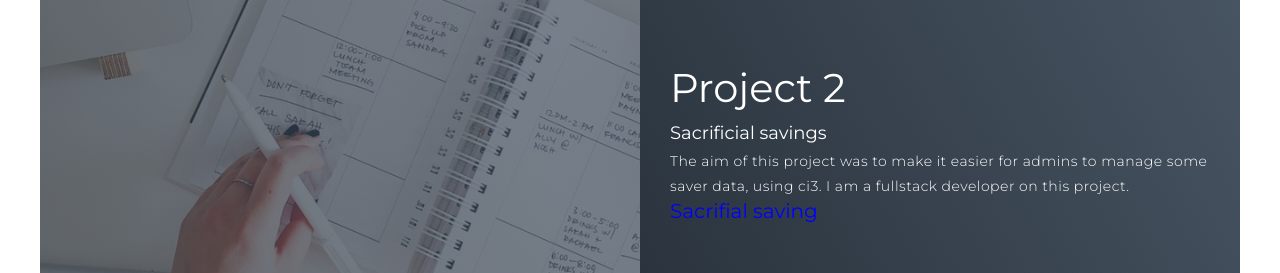
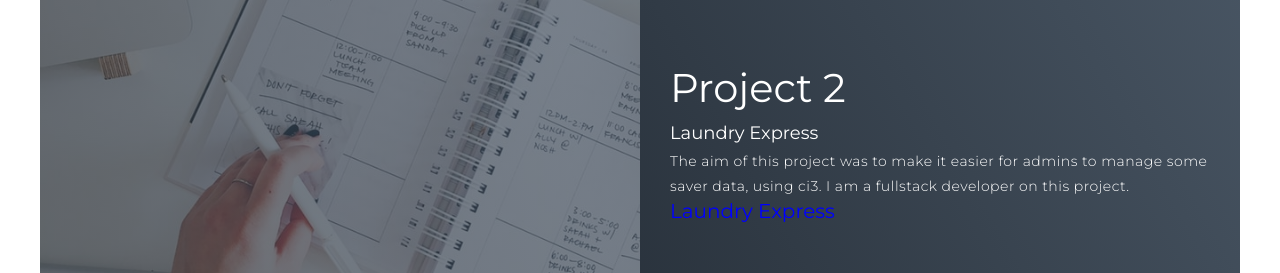
Before and after one commit to Attaptc/portfolio, a plain HTML site: page index.html in a window 1280 px wide. Shown: the part 2280-2553 px from the top of the page. Drawn offline with Linux system fonts and the light colour scheme.

Commit message:
Update index.html

```diff
--- a/index.html
+++ b/index.html
@@ -111,11 +111,11 @@
         <div class="project-item">
           <div class="project-info">
             <h1>Project 2</h1>
-            <h2> Sacrificial savings</h2>
+            <h2> Laundry Express</h2>
             <p>
               The aim of this project was to make it easier for admins to manage some saver data, using ci3.
               I am a fullstack developer on this project.</p>
-              <a href="http://tabqurban.000webhostapp.com">Sacrifial saving</a>
+              <a href="http://laundryexpresspku.000webhostapp.com">Laundry Express</a>
           </div>
          <div class="project-img">
             <img src="./img/img-1.png" alt="img">
```
